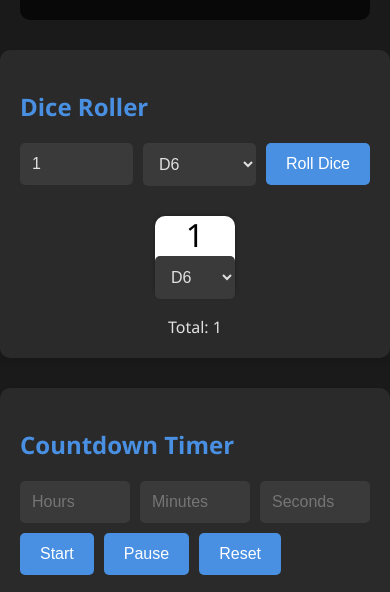
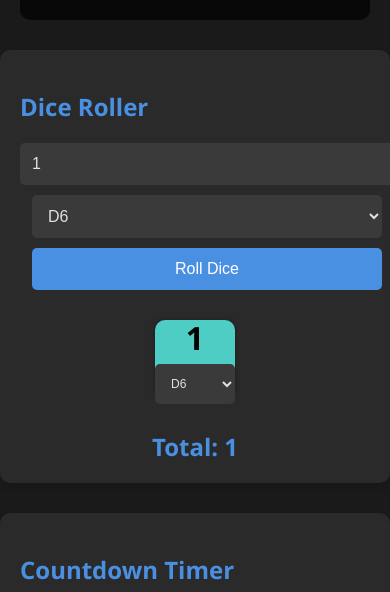
Before and after one commit to Roldham02/Dice, a plain HTML site: page index.html in a window 390 px wide. Both pictures are taken after a click on the button "Roll Dice". Shown: the part 212-804 px from the top of the page. Drawn offline with Linux system fonts and the light colour scheme.

Commit message:
Update styles.css

```diff
--- a/styles.css
+++ b/styles.css
@@ -126,4 +126,46 @@ button:active {
 
 .dice span {
     font-size: 32px;
-    font-weight: bol
+    font-weight: bold;
+}
+
+.dice-type-select {
+    margin-top: 5px;
+    font-size: 12px;
+}
+
+.d4 { background-color: #FF6B6B; }
+.d6 { background-color: #4ECDC4; }
+.d8 { background-color: #45B7D1; }
+.d10 { background-color: #F7B731; }
+.d12 { background-color: #A55EEA; }
+.d20 { background-color: #FF9FF3; }
+
+@keyframes rollDice {
+    0% { transform: rotateX(0deg) rotateY(0deg); }
+    25% { transform: rotateX(180deg) rotateY(90deg); }
+    50% { transform: rotateX(360deg) rotateY(180deg); }
+    75% { transform: rotateX(180deg) rotateY(270deg); }
+    100% { transform: rotateX(0deg) rotateY(360deg); }
+}
+
+.rolling {
+    animation: rollDice 0.5s linear;
+}
+
+#total-result {
+    font-size: 24px;
+    font-weight: bold;
+    color: #4a90e2;
+    margin-top: 20px;
+}
+
+@media (max-width: 768px) {
+    #timer-controls, #dice-controls {
+        flex-direction: column;
+    }
+
+    input[type="number"], select, button {
+        width: 100%;
+    }
+}
```
